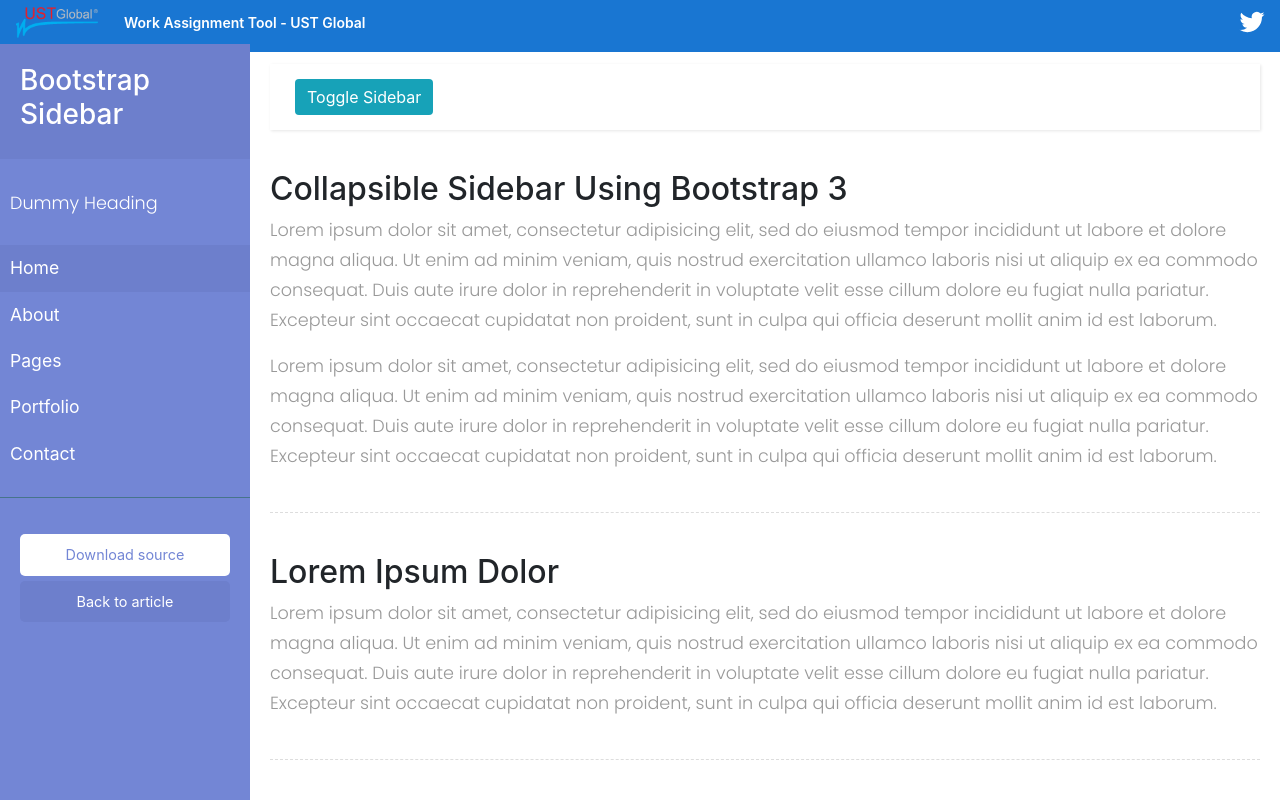
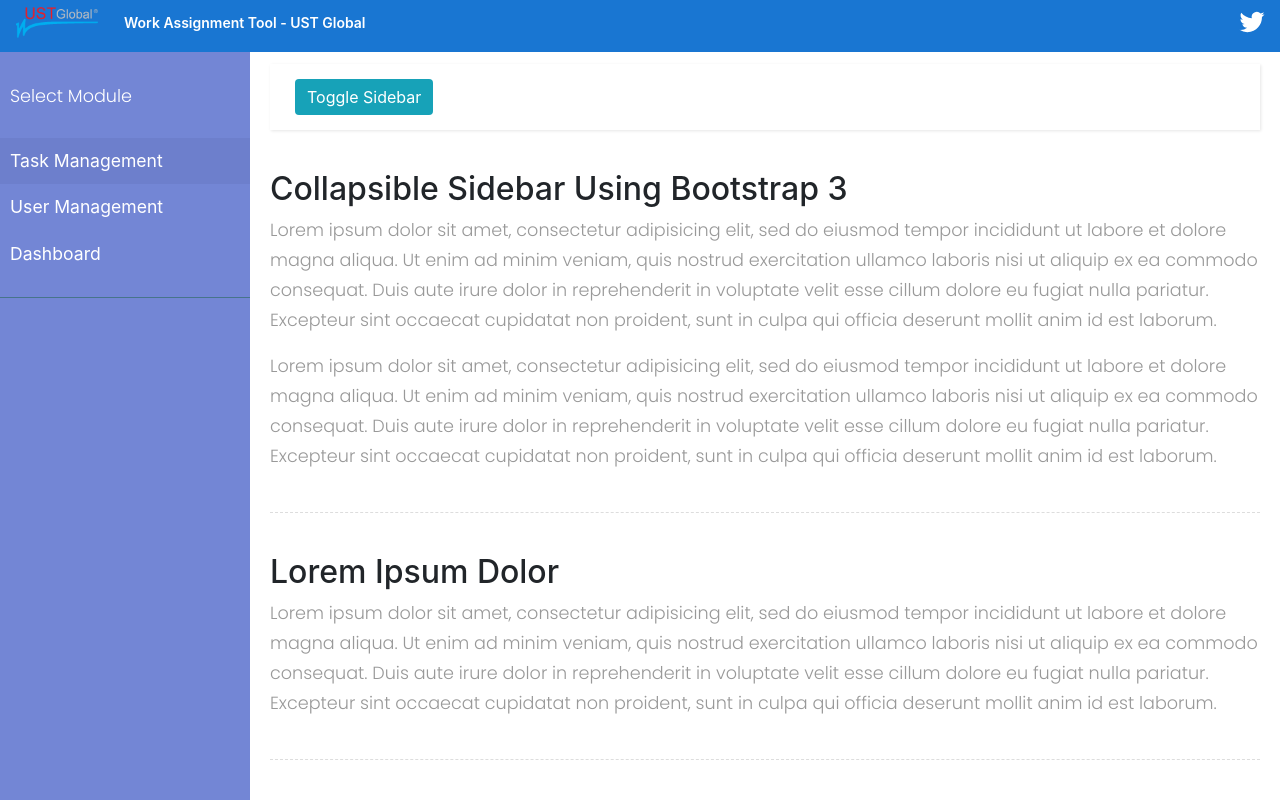
Before and after one commit to tinotjgithub/work-assignmet-tool, an Angular app: page / in a window 1280 px wide. Shown: the top 800 px of the page. Built offline with nearby package versions, Linux system fonts and the light colour scheme.

Commit message:
Committing Styles

```diff
--- a/src/app/components/container/container.component.css
+++ b/src/app/components/container/container.component.css
@@ -59,10 +59,12 @@ a, a:hover, a:focus {
     background: #7386D5;
     color: #fff;
     transition: all 0.3s;
+    margin-top: 8px
 }
 
 #sidebar.active {
     margin-left: -250px;
+    margin-top: 25px
 }
 
 #sidebar .sidebar-header {
--- a/src/app/components/container/container.component.html
+++ b/src/app/components/container/container.component.html
@@ -2,40 +2,36 @@
   <div class="wrapper">
     <!-- Sidebar Holder -->
     <nav id="sidebar" [ngClass]="status ? 'active' : ''">
-      <div class="sidebar-header">
-        <h3>Bootstrap Sidebar</h3>
-      </div>
+      <!-- <div class="sidebar-header">
+        <h3>Select Module</h3>
+      </div> -->
 
       <ul class="list-unstyled components">
-        <p>Dummy Heading</p>
+        <p>Select Module</p>
         <li class="active">
-          <a href="#homeSubmenu" data-toggle="collapse" aria-expanded="false">Home</a>
+          <a href="#homeSubmenu" data-toggle="collapse" aria-expanded="false">Task Management</a>
           <ul class="collapse list-unstyled" id="homeSubmenu">
-            <li><a href="#">Home 1</a></li>
-            <li><a href="#">Home 2</a></li>
-            <li><a href="#">Home 3</a></li>
+            <li><a href="#">My Score Card</a></li>
+            <li><a href="#">Pending Tasks</a></li>
+            <li><a href="#">Draw Mode</a></li>
+            <li><a href="#">Audit Mode</a></li>
           </ul>
         </li>
         <li>
-          <a href="#">About</a>
-          <a href="#pageSubmenu" data-toggle="collapse" aria-expanded="false">Pages</a>
+          <a href="#pageSubmenu" data-toggle="collapse" aria-expanded="false">User Management</a>
           <ul class="collapse list-unstyled" id="pageSubmenu">
-            <li><a href="#">Page 1</a></li>
-            <li><a href="#">Page 2</a></li>
-            <li><a href="#">Page 3</a></li>
+            <li><a href="#">Basic Info</a></li>
+            <li><a href="#">Assign Roles</a></li>
+            <li><a href="#">Assign WB</a></li>
+            <li><a href="#">Search User</a></li>
           </ul>
         </li>
         <li>
-          <a href="#">Portfolio</a>
+          <a href="#dashBoardMenu" data-toggle="collapse" aria-expanded="false">Dashboard</a>
+          <ul class="collapse list-unstyled" id="dashBoardMenu">
+            <li><a href="#">My Dashboard</a></li>
+          </ul>
         </li>
-        <li>
-          <a href="#">Contact</a>
-        </li>
-      </ul>
-
-      <ul class="list-unstyled CTAs">
-        <li><a href="https://bootstrapious.com/tutorial/files/sidebar.zip" class="download">Download source</a></li>
-        <li><a href="https://bootstrapious.com/p/bootstrap-sidebar" class="article">Back to article</a></li>
       </ul>
     </nav>
 
```
